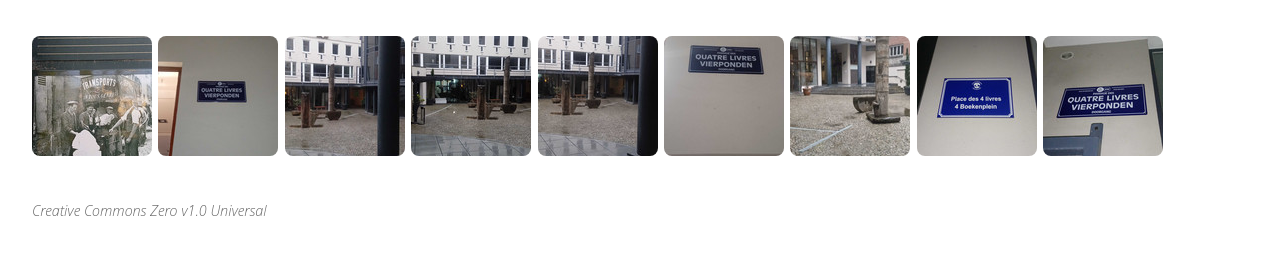
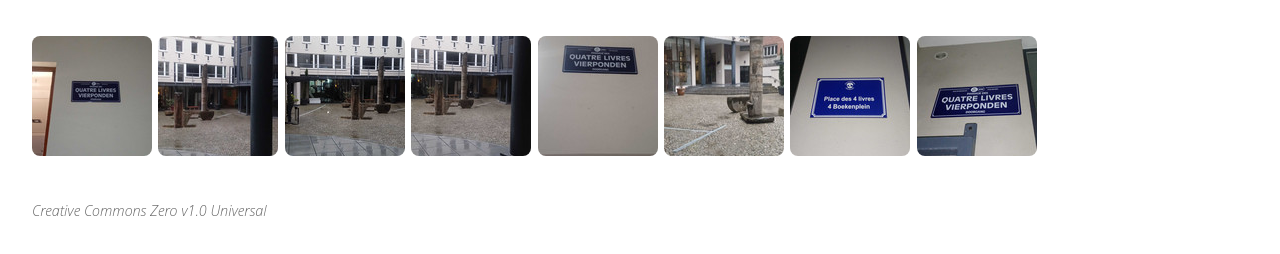
Before and after one commit to PasLoin/CC0-Pictures-OSM, a plain HTML site: page Place-des-Quatre-Livres.html in a window 1280 px wide. Shown: the part 150-404 px from the top of the page. Drawn offline with Linux system fonts and the light colour scheme.

Commit message:
Deploying to gh-pages from  @ f8ddac5001e5035611f24a123c2db83bfd44b77d 🚀

```diff
--- a/Place-des-Quatre-Livres.html
+++ b/Place-des-Quatre-Livres.html
@@ -42,20 +42,6 @@
       -->
       <ul id="media" class="clearfix">
 
-            <li data-src="media/large/Place%20des%20Quatre%20Livres/1673491140715.jpg"
-                data-sub-html=""
-                data-download-url="media/original/Place%20des%20Quatre%20Livres/1673491140715.jpg"
-
-                data-filename="1673491140715.jpg"
-
-              >
-              <a href="media/original/Place%20des%20Quatre%20Livres/1673491140715.jpg">
-                <img src="media/thumbs/Place%20des%20Quatre%20Livres/1673491140715.jpg"
-                     width="120"
-                     height="120"
-                     alt="1673491140715.jpg" />
-              </a>
-            </li>
             <li data-src="media/large/Place%20des%20Quatre%20Livres/1673691836031.jpg"
                 data-sub-html=""
                 data-download-url="media/original/Place%20des%20Quatre%20Livres/1673691836031.jpg"
```
Also changed, not shown: index.html (+2 -2 lines), media/large/Place des Quatre Livres/1673491140715.jpg (deleted), media/original/Place des Quatre Livres/1673491140715.jpg (deleted), media/small/Place des Quatre Livres/1673491140715.jpg (deleted), media/thumbs/Place des Quatre Livres/1673491140715.jpg (deleted), 1 other file.
